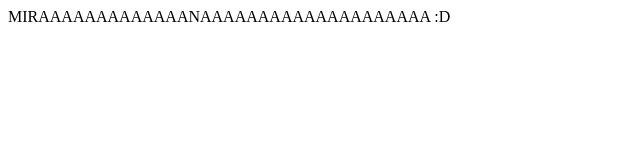
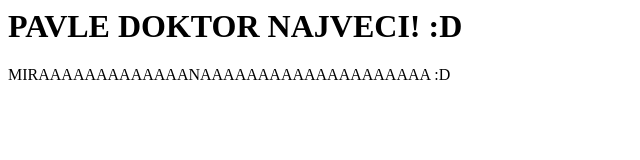
Before and after one commit to IvanMilosavljevic24/Ivan, a plain HTML site: page Index.html in a window 1280 px wide. Shown: the whole page, without its empty margins (0-640 px from the left). Drawn offline with Linux system fonts and the light colour scheme.

Commit message:
Dodao hedan heading
Dodao heading h1

```diff
--- a/Index.html
+++ b/Index.html
@@ -4,7 +4,16 @@
 </head>
 
 <body>
+
+
+
+<h1> PAVLE DOKTOR NAJVECI! :D </h1>
+
+
 <p> MIRAAAAAAAAAAAAANAAAAAAAAAAAAAAAAAAAA :D </p>
+
+
+
 
 </p>
 </body>
```
